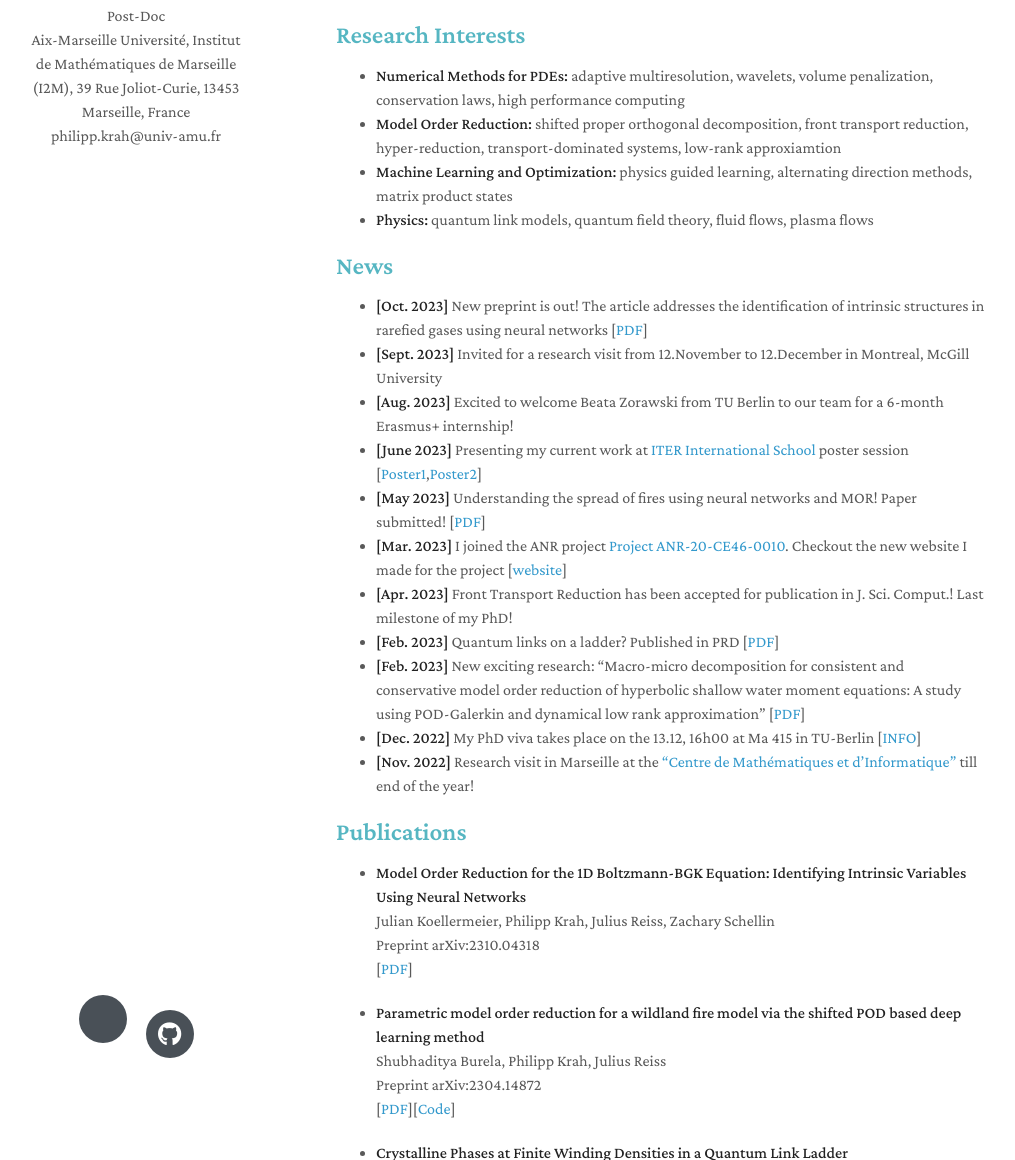
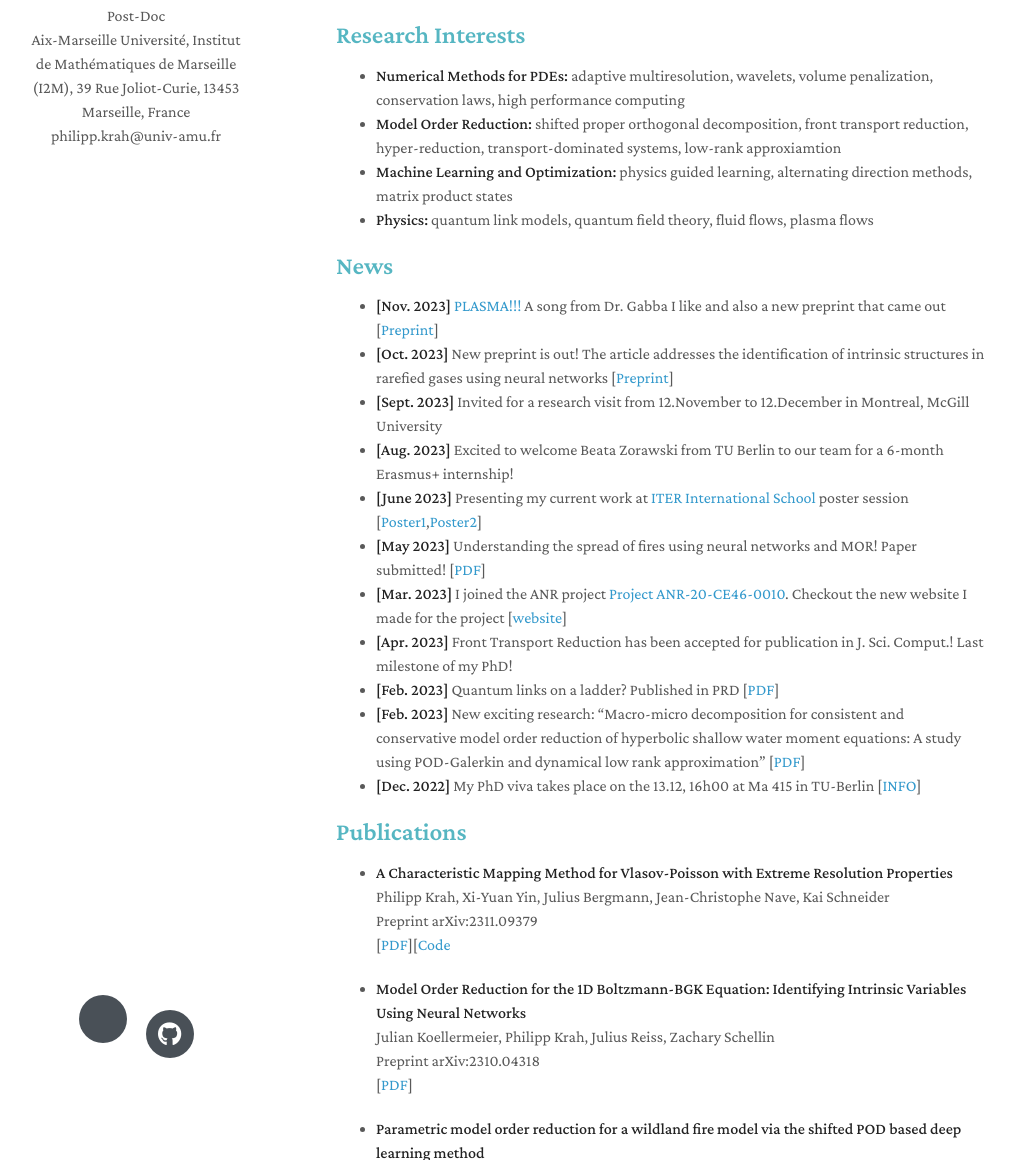
Before and after one commit to Philipp137/Philipp137.github.io, a Jekyll site: the page built from index.markdown, in a window 1280 px wide and 1400 px high. Shown: the part 240-1400 px from the top of the window, without its empty margins (134-1149 px from the left). Built offline with Jekyll 4.4.1, drawn with Linux system fonts in a browser that asks for light colours; nearby versions of some CDN libraries; a style sheet for code colours, icons or effects is not loaded.

Commit message:
VP preprint

```diff
--- a/index.markdown
+++ b/index.markdown
@@ -18,7 +18,8 @@ Physics-love, Algorithms-fun, [Rhythm-freedom](https://soundcloud.com/massesandb
 
 ## News
 
-- **[Oct. 2023]** New preprint is out! The article addresses the identification of intrinsic structures in rarefied gases using neural networks [[PDF](http://arxiv.org/abs/2310.04318)]
+- **[Nov. 2023]** [PLASMA!!!](https://open.spotify.com/search/plasma) A song from Dr. Gabba I like and also a new preprint that came out [[Preprint](https://arxiv.org/pdf/2311.09379)]
+- **[Oct. 2023]** New preprint is out! The article addresses the identification of intrinsic structures in rarefied gases using neural networks [[Preprint](http://arxiv.org/abs/2310.04318)]
 - **[Sept. 2023]** Invited for a research visit from 12.November to 12.December in Montreal, McGill University
 - **[Aug. 2023]** Excited to welcome Beata Zorawski from TU Berlin to our team for a 6-month Erasmus+ internship!
 - **[June 2023]** Presenting my current work at [ITER International School](https://iis2023.sciencesconf.org/) poster session [[Poster1](https://Philipp137.github.io/assets/poster/20230628_Poster_KrahYinBergmannNaveSchneider.pdf),[Poster2](https://Philipp137.github.io/assets/poster/20230628_Poster_KoellermeierKrah.pdf)]
@@ -28,10 +29,16 @@ Physics-love, Algorithms-fun, [Rhythm-freedom](https://soundcloud.com/massesandb
 - **[Feb. 2023]** Quantum links on a ladder? Published in PRD [[PDF](https://journals.aps.org/prd/pdf/10.1103/PhysRevD.107.L031504)]
 - **[Feb. 2023]** New exciting research: "Macro-micro decomposition for consistent and conservative model order reduction of hyperbolic shallow water moment equations: A study using POD-Galerkin and dynamical low rank approximation" [[PDF](https://arxiv.org/pdf/2302.01391.pdf)]
 - **[Dec. 2022]** My PhD viva takes place on the 13.12, 16h00 at Ma 415 in TU-Berlin [[INFO](https://Philipp137.github.io/assets/other/invite_PhD_Krah.pdf)]
-- **[Nov. 2022]** Research visit in Marseille at the ["Centre de Mathématiques et d'Informatique"](http://www.i2m.univ-amu.fr/en/home/) till end of the year!
 
 ## Publications
 
+- **A Characteristic Mapping Method for Vlasov-Poisson with Extreme Resolution Properties**
+  <br>
+  Philipp Krah, Xi-Yuan Yin, Julius Bergmann, Jean-Christophe Nave, Kai Schneider
+  <br>
+  Preprint  arXiv:2311.09379
+  <br>
+  [[PDF](https://arxiv.org/pdf/2311.09379.pdf)][[Code](https://github.com/orgs/CharacteristicMappingMethod/repositories)
 
 - **Model Order Reduction for the 1D Boltzmann-BGK Equation: Identifying Intrinsic Variables Using Neural Networks**
   <br>
```
